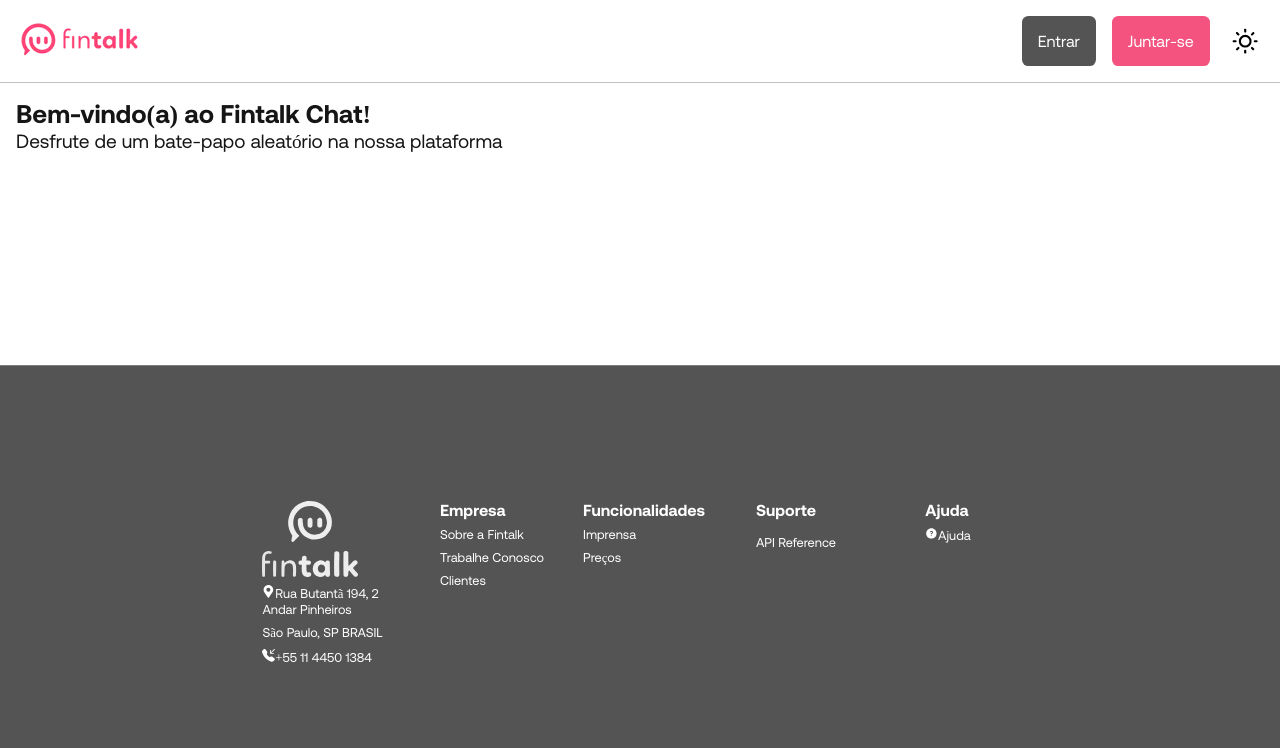
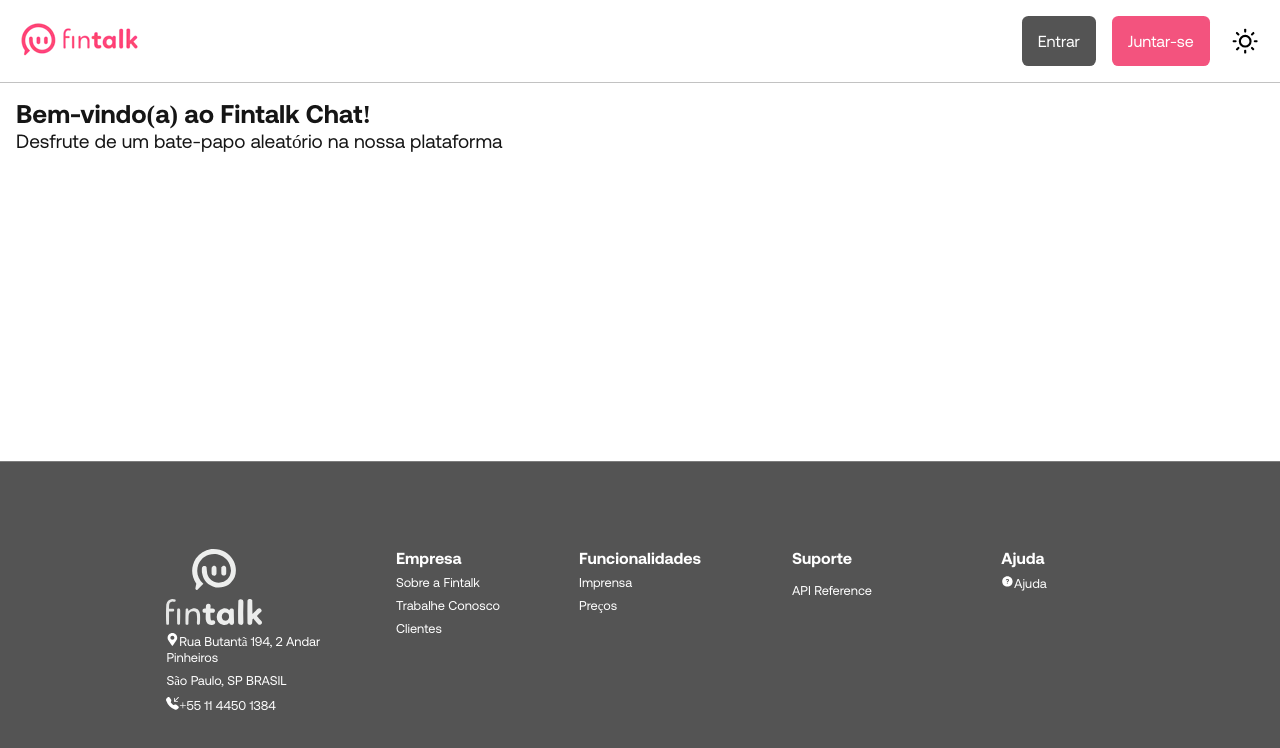
Before and after one commit to andreluizfr/Fintalk-Chat-Frontend, a React (Vite) app: page / in a window 1280 px wide. Shown: the top 748 px of the page. Built offline with nearby package versions, Linux system fonts and the light colour scheme.

Commit message:
fix: removing extra padding in footer when the view is not large

```diff
--- a/src/components/Footer/styles.scss
+++ b/src/components/Footer/styles.scss
@@ -17,11 +17,8 @@
   @include mq-medium {
     padding: 3rem 6rem;
   }
-  @include mq-large {
+  @include mq-extra-large {
     padding: 5rem 10rem;
-  }
-  @include mq-extra-large {
-    padding: 8rem 16rem;
   }
 
   .footer-container {
```
